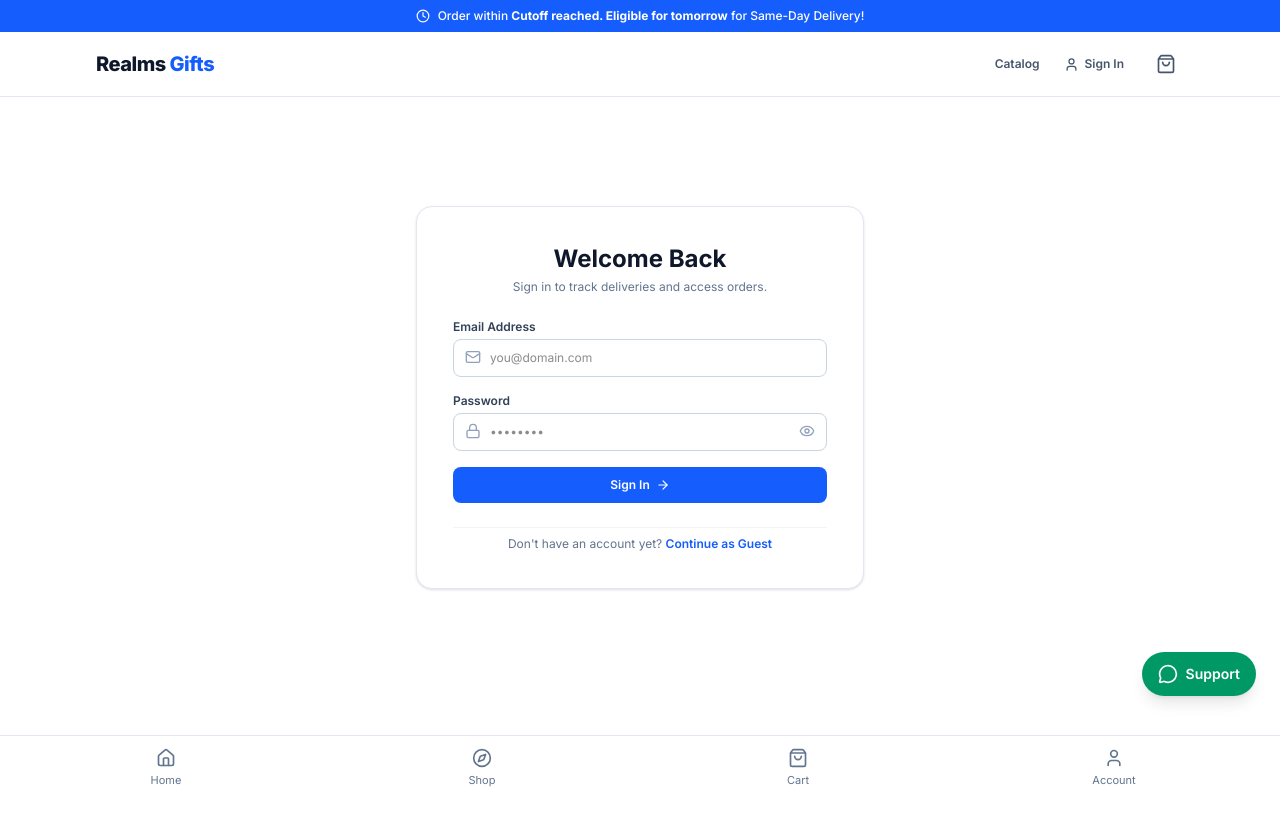
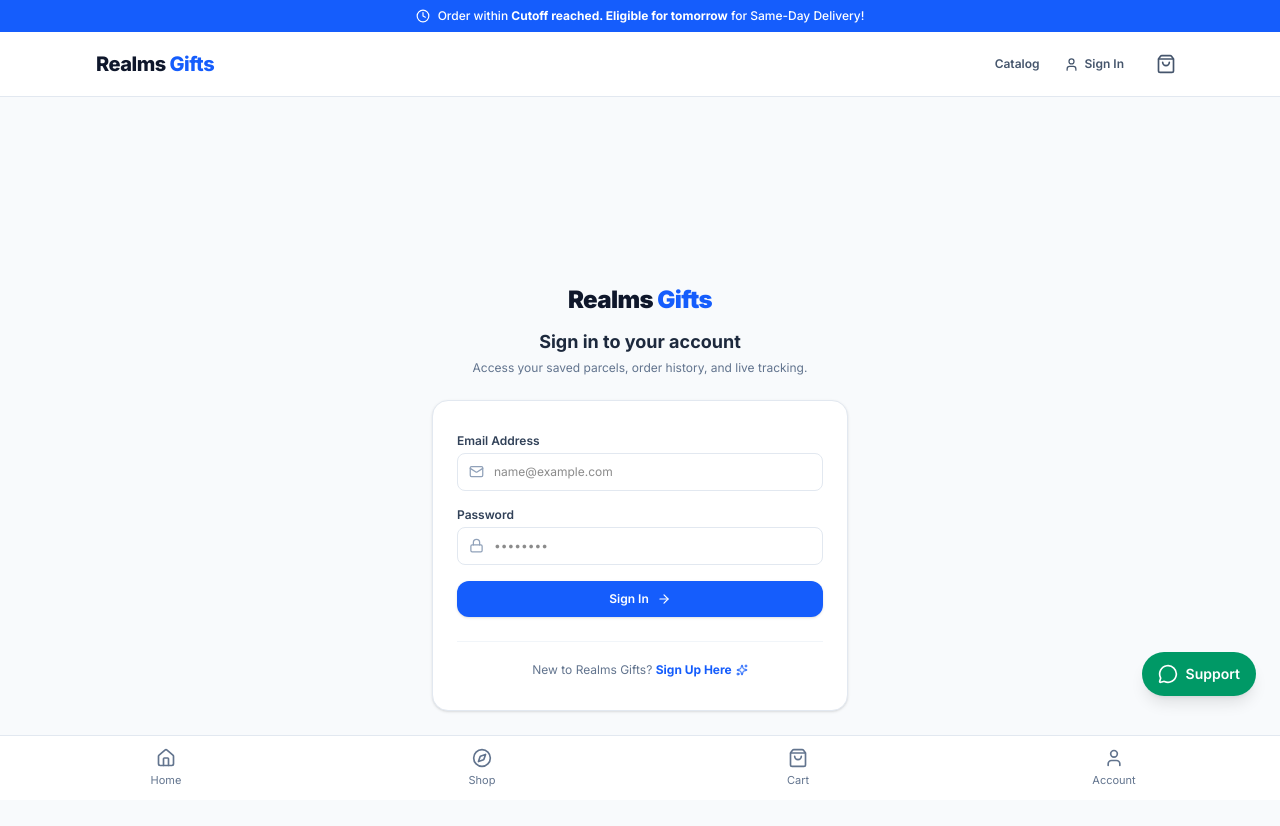
Before and after one commit to Victoria-imaobong2/MarketAbroad-Shopping-Website, a Next.js app: page /login in a window 1280 px wide. Shown: the top 826 px of the page. Before the commit the page ends 800 px from the top, so only its background shows below. Built offline with nearby package versions, Linux system fonts and the light colour scheme.

Commit message:
feat: add user registration and toggleable auth page

```diff
--- /dev/null
+++ b/src/app/api/auth/register/route.ts
@@ -0,0 +1,51 @@
+import { NextResponse } from "next/server";
+import bcrypt from "bcryptjs";
+import { prisma } from "@/lib/db";
+
+export async function POST(req: Request) {
+  try {
+    const { name, email, password } = await req.json();
+
+    if (!email || !password || password.length < 6) {
+      return NextResponse.json(
+        { error: "Please provide an email and a password of at least 6 characters." },
+        { status: 400 }
+      );
+    }
+
+    const normalizedEmail = email.toLowerCase().trim();
+
+    // Check if account already exists
+    const existing = await prisma.user.findUnique({
+      where: { email: normalizedEmail },
+    });
+
+    if (existing) {
+      return NextResponse.json(
+        { error: "An account with this email already exists. Please sign in." },
+        { status: 400 }
+      );
+    }
+
+    // Hash password securely
+    const hashedPassword = await bcrypt.hash(password, 10);
+
+    const user = await prisma.user.create({
+      data: {
+        name: name?.trim() || null,
+        email: normalizedEmail,
+        password: hashedPassword,
+        role: "CUSTOMER",
+      },
+    });
+
+    return NextResponse.json({
+      success: true,
+      message: "Account created successfully.",
+      user: { id: user.id, email: user.email, name: user.name },
+    });
+  } catch (error) {
+    console.error("Registration error:", error);
+    return NextResponse.json({ error: "Failed to create account." }, { status: 500 });
+  }
+}
--- a/src/app/login/page.tsx
+++ b/src/app/login/page.tsx
@@ -1,123 +1,219 @@
 "use client";
 
-import { Suspense, useState, type FormEvent } from "react";
+import { useState, type SubmitEvent } from "react";
+import { useRouter, useSearchParams } from "next/navigation";
 import Link from "next/link";
-import { useRouter, useSearchParams } from "next/navigation";
-import { ArrowRight, Lock, Mail, Eye, EyeOff } from "lucide-react";
+import { Lock, Mail, User, ArrowRight, Loader2, Sparkles } from "lucide-react";
 
-function LoginFormContent() {
+export default function AuthPage() {
   const router = useRouter();
   const searchParams = useSearchParams();
-  const redirectUrl = searchParams.get("redirect") || "/profile";
+  const redirectUrl = searchParams.get("redirect") || "/catalog";
 
-  const [email, setEmail] = useState("");
-  const [password, setPassword] = useState("");
-  const [showPassword, setShowPassword] = useState(false);
+  const [isRegister, setIsRegister] = useState(false);
   const [loading, setLoading] = useState(false);
+  const [errorMsg, setErrorMsg] = useState("");
 
-  const handleLogin = async (e: FormEvent) => {
+  const [formData, setFormData] = useState({
+    name: "",
+    email: "",
+    password: "",
+  });
+
+  const handleSubmit = async (e: SubmitEvent<HTMLFormElement>) => {
     e.preventDefault();
+    setErrorMsg("");
     setLoading(true);
 
     try {
+      if (isRegister) {
+        // Sign Up Flow
+        const res = await fetch("/api/auth/register", {
+          method: "POST",
+          headers: { "Content-Type": "application/json" },
+          body: JSON.stringify(formData),
+        });
+        const data = await res.json();
+
+        if (!res.ok) {
+          setErrorMsg(data.error || "Failed to create account.");
+          return;
+        }
+
+        // Auto sign-in immediately after registration
+        const loginRes = await fetch("/api/auth/login", {
+          method: "POST",
+          headers: { "Content-Type": "application/json" },
+          body: JSON.stringify({
+            email: formData.email,
+            password: formData.password,
+          }),
+        });
+
+        if (loginRes.ok) {
+          router.push(redirectUrl);
+          router.refresh();
+        } else {
+          setIsRegister(false);
+          setErrorMsg("Account created! Please sign in with your credentials.");
+        }
+      } else {
+        // Sign In Flow
         const res = await fetch("/api/auth/login", {
           method: "POST",
           headers: { "Content-Type": "application/json" },
-        body: JSON.stringify({ email, password }),
+          body: JSON.stringify({
+            email: formData.email,
+            password: formData.password,
+          }),
         });
 
+        const data = await res.json();
+
         if (res.ok) {
-        const data = await res.json();
-        // If it was the admin secret key, send them to /admin unless another redirect was specified
-        if (data.role === "ADMIN"){
+          if (data.role === "ADMIN") {
             window.location.href = "/admin";
             return;
-        } else {
+          }
           router.push(redirectUrl);
-        }
           router.refresh();
         } else {
-        const data = await res.json();
-        alert(data.error || "Login failed.");
+          setErrorMsg(data.error || "Invalid email or password.");
+        }
       }
     } catch {
-      alert("Network error.");
+      setErrorMsg("A network error occurred. Please try again.");
     } finally {
       setLoading(false);
     }
   };
 
   return (
-    <div className="w-full max-w-md bg-white p-7 sm:p-9 rounded-2xl border border-slate-200 shadow-sm space-y-6">
-      <div className="text-center space-y-1">
-        <h1 className="text-2xl font-bold text-slate-900">Welcome Back</h1>
-        <p className="text-xs text-slate-500">Sign in to track deliveries and access orders.</p>
+    <div className="min-h-screen bg-slate-50 flex flex-col justify-center py-12 sm:px-6 lg:px-8">
+      <div className="sm:mx-auto sm:w-full sm:max-w-md text-center">
+        <Link href="/" className="inline-block text-2xl font-black text-slate-900 tracking-tight">
+          Realms <span className="text-blue-600">Gifts</span>
+        </Link>
+        <h2 className="mt-3 text-lg font-bold text-slate-800">
+          {isRegister ? "Create your account" : "Sign in to your account"}
+        </h2>
+        <p className="mt-1 text-xs text-slate-500">
+          {isRegister
+            ? "Save your addresses and track overseas deliveries live."
+            : "Access your saved parcels, order history, and live tracking."}
+        </p>
       </div>
 
-      <form onSubmit={handleLogin} className="space-y-4">
+      <div className="mt-6 sm:mx-auto sm:w-full sm:max-w-md px-4">
+        <div className="bg-white py-8 px-6 shadow-sm border border-slate-200 rounded-2xl">
+          {errorMsg && (
+            <div className="mb-4 p-3 bg-red-50 border border-red-200 rounded-xl text-xs text-red-600 font-medium">
+              {errorMsg}
+            </div>
+          )}
+
+          <form onSubmit={handleSubmit} className="space-y-4 text-xs">
+            {isRegister && (
               <div>
-          <label className="text-xs font-semibold text-slate-700 block mb-1">Email Address</label>
+                <label htmlFor="auth-name" className="block font-semibold text-slate-700 mb-1">
+                  Full Name
+                </label>
                 <div className="relative">
-            <Mail className="absolute left-3 top-2.5 text-slate-400" size={16} />
+                  <div className="absolute inset-y-0 left-0 pl-3 flex items-center pointer-events-none text-slate-400">
+                    <User size={15} />
+                  </div>
                   <input
+                    id="auth-name"
+                    required
+                    type="text"
+                    value={formData.name}
+                    onChange={(e) => setFormData({ ...formData, name: e.target.value })}
+                    placeholder="e.g. John Doe"
+                    className="w-full pl-9 pr-3 py-2.5 border border-slate-200 rounded-lg outline-none focus:border-blue-600"
+                  />
+                </div>
+              </div>
+            )}
+
+            <div>
+              <label htmlFor="auth-email" className="block font-semibold text-slate-700 mb-1">
+                Email Address
+              </label>
+              <div className="relative">
+                <div className="absolute inset-y-0 left-0 pl-3 flex items-center pointer-events-none text-slate-400">
+                  <Mail size={15} />
+                </div>
+                <input
+                  id="auth-email"
                   required
                   type="email"
-              value={email}
-              onChange={(e) => setEmail(e.target.value)}
-              placeholder="you@domain.com"
-              className="w-full text-xs pl-9 pr-3 py-2.5 border border-slate-300 rounded-lg outline-none focus:border-blue-600"
+                  value={formData.email}
+                  onChange={(e) => setFormData({ ...formData, email: e.target.value })}
+                  placeholder="name@example.com"
+                  className="w-full pl-9 pr-3 py-2.5 border border-slate-200 rounded-lg outline-none focus:border-blue-600"
                 />
               </div>
             </div>
 
             <div>
-          <label className="text-xs font-semibold text-slate-700 block mb-1">Password</label>
+              <label htmlFor="auth-password" className="block font-semibold text-slate-700 mb-1">
+                Password
+              </label>
               <div className="relative">
-            <Lock className="absolute left-3 top-2.5 text-slate-400" size={16} />
+                <div className="absolute inset-y-0 left-0 pl-3 flex items-center pointer-events-none text-slate-400">
+                  <Lock size={15} />
+                </div>
                 <input
+                  id="auth-password"
                   required
-              type={showPassword ? "text" : "password"}
-              value={password}
-              onChange={(e) => setPassword(e.target.value)}
-              placeholder="••••••••"
-              className="w-full text-xs pl-9 pr-10 py-2.5 border border-slate-300 rounded-lg outline-none focus:border-blue-600"
+                  type="password"
+                  minLength={6}
+                  value={formData.password}
+                  onChange={(e) => setFormData({ ...formData, password: e.target.value })}
+                  placeholder={isRegister ? "At least 6 characters" : "••••••••"}
+                  className="w-full pl-9 pr-3 py-2.5 border border-slate-200 rounded-lg outline-none focus:border-blue-600"
                 />
-            <button
-              type="button"
-              onClick={() => setShowPassword(!showPassword)}
-              className="absolute right-3 top-2.5 text-slate-400 hover:text-slate-600"
-            >
-              {showPassword ? <EyeOff size={16} /> : <Eye size={16} />}
-            </button>
               </div>
             </div>
 
             <button
               type="submit"
               disabled={loading}
-          className="w-full bg-blue-600 hover:bg-blue-700 text-white font-semibold py-2.5 rounded-lg text-xs transition flex items-center justify-center gap-1.5 disabled:opacity-50"
+              className="w-full mt-2 py-2.5 bg-blue-600 hover:bg-blue-700 disabled:bg-slate-300 text-white font-semibold rounded-xl text-xs transition flex items-center justify-center gap-2 shadow-sm"
             >
-          <span>{loading ? "Authenticating..." : "Sign In"}</span>
+              {loading ? (
+                <>
+                  <Loader2 className="animate-spin" size={15} />
+                  <span>Processing...</span>
+                </>
+              ) : (
+                <>
+                  <span>{isRegister ? "Create Account" : "Sign In"}</span>
                   <ArrowRight size={14} />
+                </>
+              )}
             </button>
           </form>
 
-      <div className="text-center text-xs text-slate-500 pt-2 border-t border-slate-100">
-        <span>Don&apos;t have an account yet? </span>
-        <Link href="/catalog" className="text-blue-600 font-semibold hover:underline">
-          Continue as Guest
-        </Link>
+          {/* Toggle between Login and Registration */}
+          <div className="mt-6 pt-5 border-t border-slate-100 text-center">
+            <p className="text-xs text-slate-500">
+              {isRegister ? "Already have an account?" : "New to Realms Gifts?"}{" "}
+              <button
+                type="button"
+                onClick={() => {
+                  setIsRegister(!isRegister);
+                  setErrorMsg("");
+                }}
+                className="font-bold text-blue-600 hover:underline inline-flex items-center gap-1"
+              >
+                {isRegister ? "Sign In" : "Sign Up Here"}
+                {!isRegister && <Sparkles size={12} />}
+              </button>
+            </p>
+          </div>
+        </div>
       </div>
     </div>
   );
 }
-
-export default function LoginPage() {
-  return (
-    <div className="min-h-[75vh] flex items-center justify-center px-4 py-12">
-      <Suspense fallback={<div className="text-xs text-slate-400">Loading sign in...</div>}>
-        <LoginFormContent />
-      </Suspense>
-    </div>
-  );
-}
```
Lines whose indentation alone changed are shown as unchanged.
